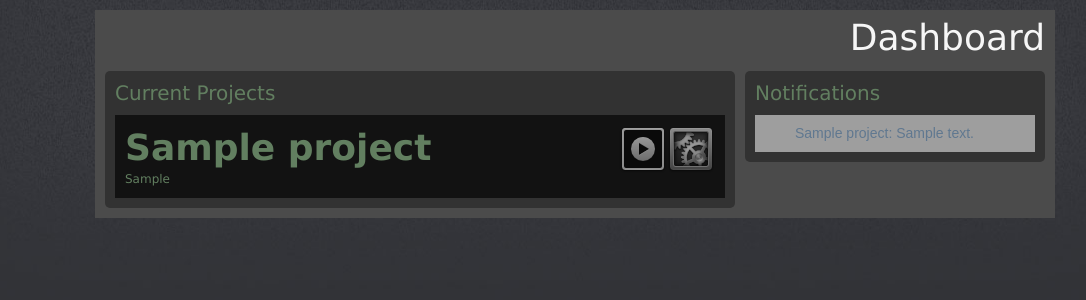
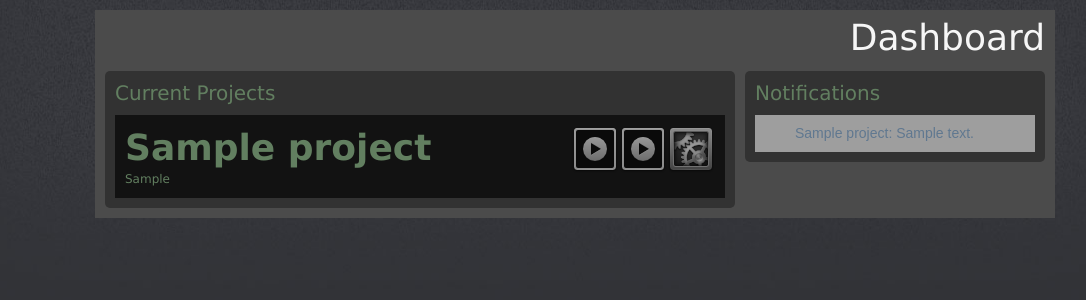
Before and after one commit to pnomolos/greatbigcrane, a Django app: template greatbigcrane/templates/index.html in a window 1280 px wide. Shown: the part 49-349 px from the top of the page, without its empty margins (65-1151 px from the left). Run offline with Django 3.2, Linux system fonts and the light colour scheme; the template is opened without the code that fills it: most values are stand-ins (such as "Sample title", 1, 10 or a date in 2020); some libraries are stand-ins or nearby versions; grey boxes are pictures that could not be loaded.

Commit message:
Adding fav button.

```diff
--- a/greatbigcrane/templates/project/single_project.html
+++ b/greatbigcrane/templates/project/single_project.html
@@ -1,5 +1,6 @@
 <li id="project-{{project.id}}">
   <div class="buttons">
+    <a href="{{project.get_absolute_url}}/favourite" class="favourite">Favourite</a>
     <a href="#play" class="play">Play</a>
     <a href="{{project.get_absolute_url}}" class="settings">Settings</a>
   </div>
```
